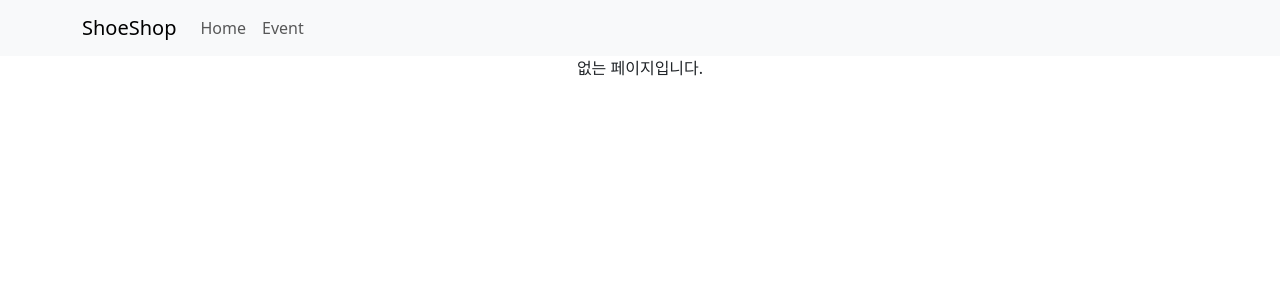
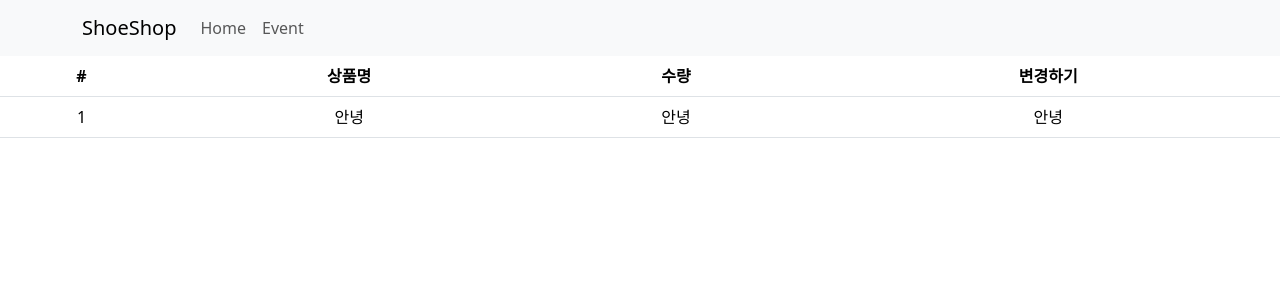
Before and after one commit to ImParks/ReactShopTest, a React (Create React App) app: page /cart in a window 1280 px wide. Shown: the top 300 px of the page. Built offline with nearby package versions, Linux system fonts and the light colour scheme.

Commit message:
장바구니 탭 만들기

```diff
--- a/package.json
+++ b/package.json
@@ -3,6 +3,7 @@
   "version": "0.1.0",
   "private": true,
   "dependencies": {
+    "@reduxjs/toolkit": "^1.8.1",
     "@testing-library/jest-dom": "^5.17.0",
     "@testing-library/react": "^13.4.0",
     "@testing-library/user-event": "^13.5.0",
@@ -11,6 +12,7 @@
     "react": "^18.3.1",
     "react-bootstrap": "^2.10.3",
     "react-dom": "^18.3.1",
+    "react-redux": "^8.1.3",
     "react-router-dom": "^6.23.1",
     "react-scripts": "5.0.1",
     "styled-components": "^6.1.11",
--- a/src/App.js
+++ b/src/App.js
@@ -8,6 +8,7 @@ import data from './data.js';
 import DetailComponent from './routes/Detail.js';
 import About from './routes/About.js';
 import Event from './routes/Event.js';
+import Card from './routes/Card.js';
 import Cart from './routes/Cart.js';
 import axios from 'axios';
 
@@ -19,7 +20,7 @@ function App() {
   let [urlNumver,setUrlNumver] = useState(0);
   let [alert,setAlert] = useState(false);
   let [mag,setMag] = useState('');
-
+  let [cart,SetCart] = useState([]);
   let axiosGet = () =>{
     setAlert(true)
     setMag('로딩중');
@@ -71,11 +72,13 @@ function App() {
 
           <Route path='' element={<HomeComponent shoes={shoes} navigate={navigate} axiosGet={axiosGet} alert={alert} mag={mag}/>}/>
 
-          <Route path='/detail/:id' element={<DetailComponent shoes={shoes}/>}/>
+          <Route path='/detail/:id' element={<DetailComponent shoes={shoes} cart={cart}/>}/>
 
           <Route path='/about/*' element={<About />} />
 
           <Route path='/event/*' element={<Event/>}/>
+
+          <Route path='/cart' element={<Cart/>} />
 
           <Route path='*' element={<div>없는 페이지입니다.</div>}/>
         </Route>
@@ -116,7 +119,7 @@ function HomeComponent(props){
         {props.shoes.map(function(shoesData,index){
           return(
           <Col sm key={index}>
-            <Cart shoesData={shoesData} navigate={props.navigate}/>
+            <Card shoesData={shoesData} navigate={props.navigate}/>
           </Col>
           )})}
       </Row>
--- /dev/null
+++ b/src/routes/Card.js
@@ -0,0 +1,12 @@
+import {Routes,Route,Link,useNavigate,Outlet} from 'react-router-dom';
+function Card(props){
+  let url = "https://codingapple1.github.io/shop/shoes" + (props.shoesData.id + 1) + ".jpg"
+    return(
+    <div>
+        <img src= {url} width="80%" onClick={()=>{props.navigate('/detail/' + props.shoesData.id)}}/>
+        <h4>{props.shoesData.title}</h4>
+        <p>{props.shoesData.price} 원</p>
+    </div>
+  )
+}
+export default Card;
--- a/src/routes/Cart.js
+++ b/src/routes/Cart.js
@@ -1,12 +1,36 @@
-import {Routes,Route,Link,useNavigate,Outlet} from 'react-router-dom';
+import { Table } from "react-bootstrap";
+
+
+
 function Cart(props){
-  let url = "https://codingapple1.github.io/shop/shoes" + (props.shoesData.id + 1) + ".jpg"
+
+
+
     return(
-    <div>
-        <img src= {url} width="80%" onClick={()=>{props.navigate('/detail/' + props.shoesData.id)}}/>
-        <h4>{props.shoesData.title}</h4>
-        <p>{props.shoesData.price} 원</p>
-    </div>
-  )
+        <>
+        <div>
+            <Table>
+                <thead>
+                    <tr>
+                        <th>#</th>
+                        <th>상품명</th>
+                        <th>수량</th>
+                        <th>변경하기</th>
+                    </tr>
+                </thead>
+                <tbody>
+                    <tr>
+                        <td>1</td>
+                        <td>안녕</td>
+                        <td>안녕</td>
+                        <td>안녕</td>
+                    </tr>
+                </tbody>
+            </Table>
+        </div>
+        </>
+    )
 }
+
+
 export default Cart;
--- a/src/routes/Detail.js
+++ b/src/routes/Detail.js
@@ -59,7 +59,10 @@ function DetailComponent(props){
   useEffect(()=>{
 
     let a = setTimeout(()=>{setAlert(false)},2000);
+    return()=>{
+      clearTimeout(a);
 
+    }
   },[])
   //숙제 1번 문자 입력시 팝업창
 
```
Also changed, not shown: 1 other file (tests, documents, lock files or other folders).
